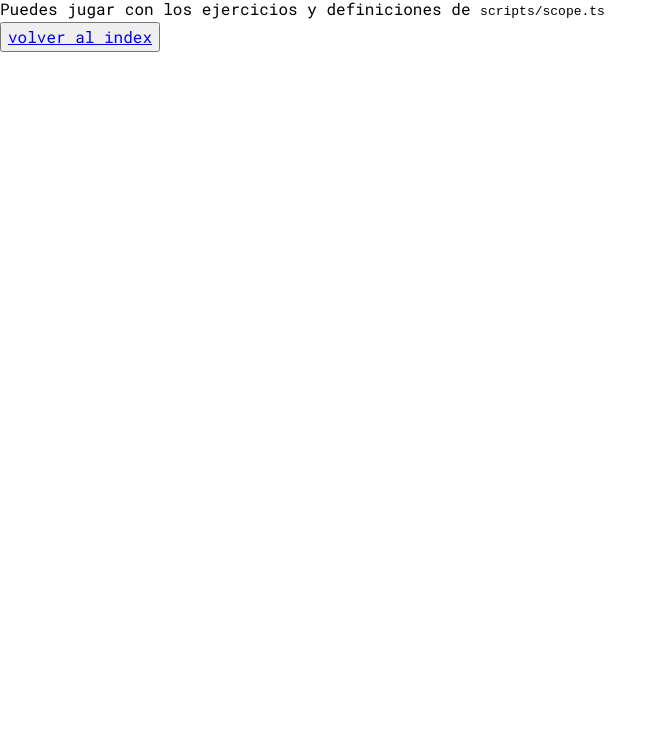
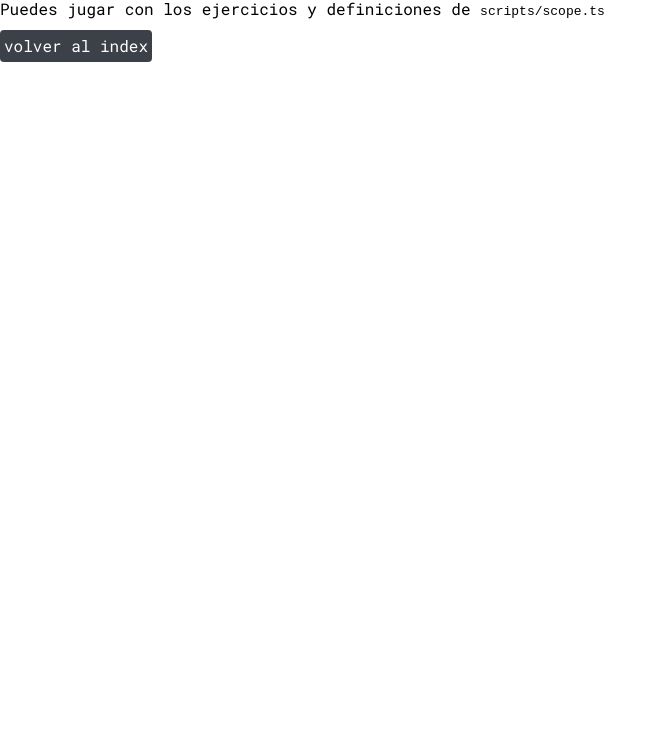
Before and after one commit to nanotime/curso-profesional-js-remastered, a website built with Vite: page src/pages/scope.html in a window 1280 px wide. Shown: the part 51-800 px from the top of the page, without its empty margins (0-667 px from the left). Built offline with nearby package versions, Linux system fonts and the light colour scheme.

Commit message:
Estilizado de botón

```diff
--- a/src/pages/scope.html
+++ b/src/pages/scope.html
@@ -17,7 +17,7 @@
       <quote>Puedes jugar con los ejercicios y definiciones de <code>scripts/scope.ts</code></quote>
     </div>
     <div>
-      <button><a href="/index.html">volver al index</a></button>
+      <button class="btn-back"><a href="/index.html">volver al index</a></button>
     </div>
   </main>
 
```
